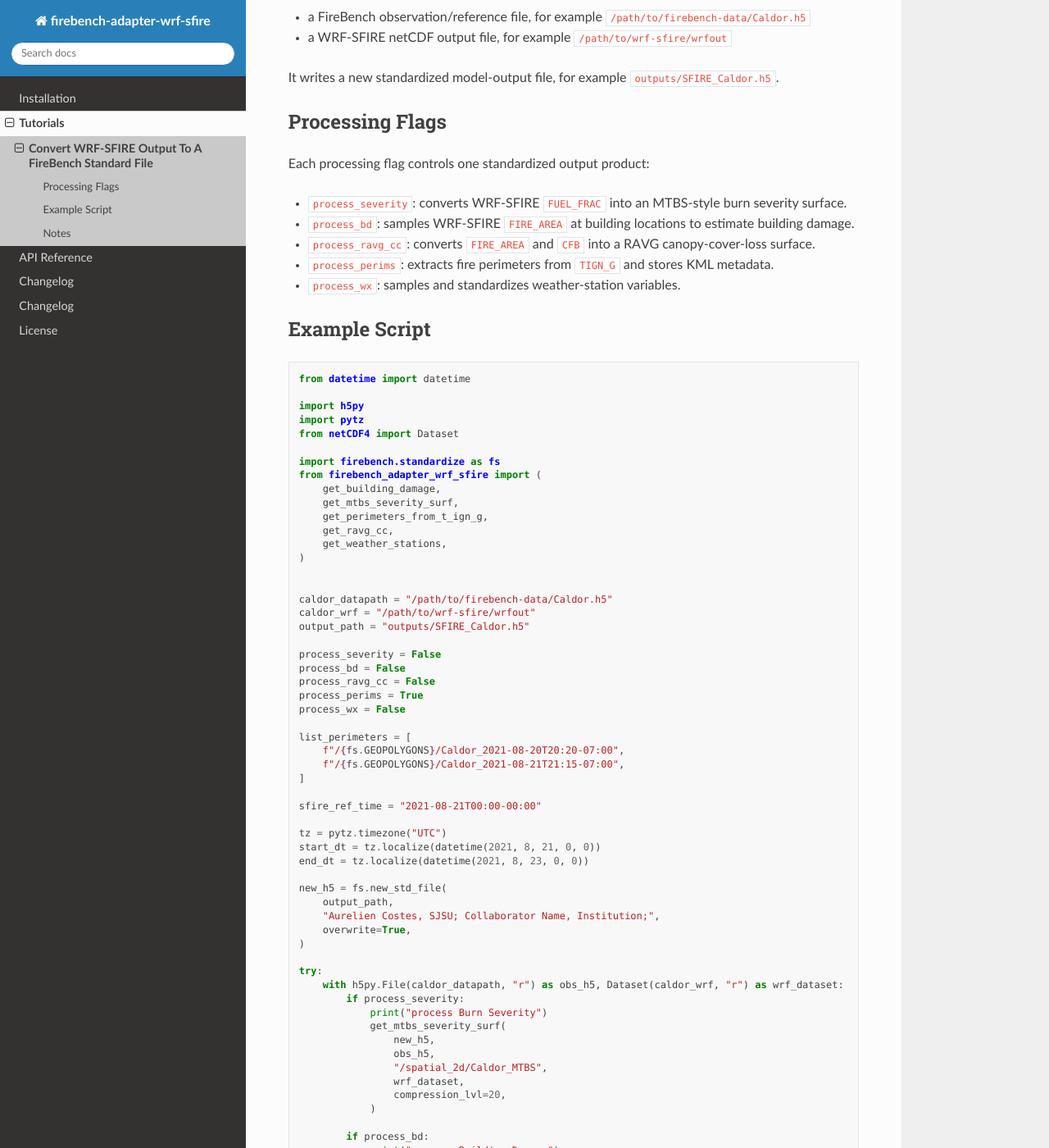
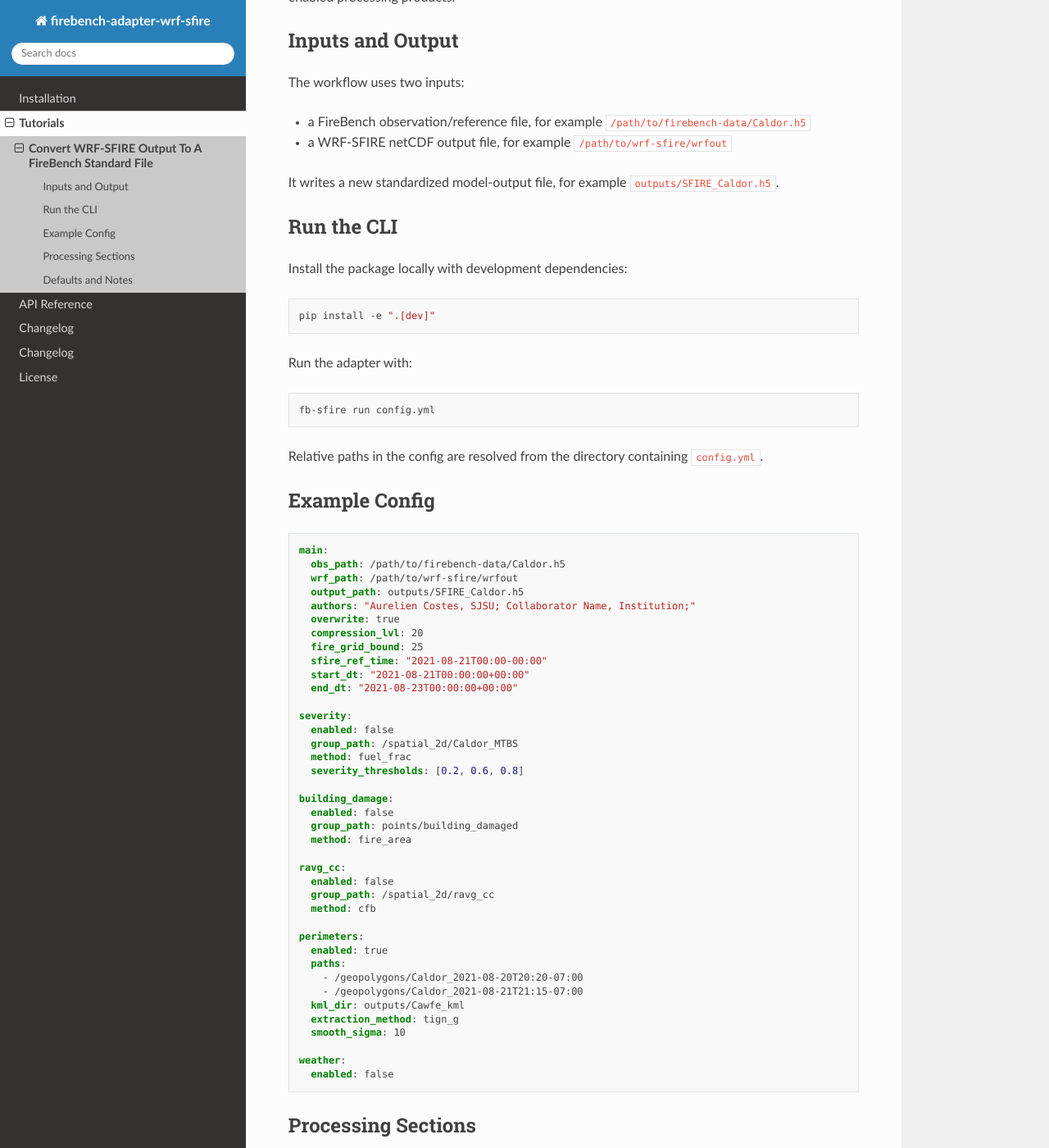
Before and after one commit to cdaumlobko-clgx/firebench-adapter-wrf-sfire, a Sphinx documentation site: the page built from docs/tutorials/caldor_wrf_sfire.md, in a window 1280 px wide and 1400 px high, scrolled down 308 px. Shown: the whole window at 82% size. Built offline with Sphinx 7.4.7 and the Read the Docs theme 3.1.0, drawn with Linux system fonts in a browser that asks for light colours; some of the changed text lies outside the part shown.

Commit message:
Add YAML CLI for WRF-SFIRE adapter

````diff
--- a/docs/tutorials/caldor_wrf_sfire.md
+++ b/docs/tutorials/caldor_wrf_sfire.md
@@ -2,131 +2,99 @@
 
 This tutorial shows the main workflow for converting WRF-SFIRE output into a FireBench-standardized HDF5 file. The example is based on a Caldor Fire workflow.
 
-The script uses two inputs:
+The CLI uses one YAML config file to describe the inputs, output path, shared run settings, and enabled processing products.
+
+## Inputs and Output
+
+The workflow uses two inputs:
 
 - a FireBench observation/reference file, for example `/path/to/firebench-data/Caldor.h5`
 - a WRF-SFIRE netCDF output file, for example `/path/to/wrf-sfire/wrfout`
 
 It writes a new standardized model-output file, for example `outputs/SFIRE_Caldor.h5`.
 
-## Processing Flags
+## Run the CLI
 
-Each processing flag controls one standardized output product:
+Install the package locally with development dependencies:
 
-- `process_severity`: converts WRF-SFIRE `FUEL_FRAC` into an MTBS-style burn severity surface.
-- `process_bd`: samples WRF-SFIRE `FIRE_AREA` at building locations to estimate building damage.
-- `process_ravg_cc`: converts `FIRE_AREA` and `CFB` into a RAVG canopy-cover-loss surface.
-- `process_perims`: extracts fire perimeters from `TIGN_G` and stores KML metadata.
-- `process_wx`: samples and standardizes weather-station variables.
-
-## Example Script
-
-```python
-from datetime import datetime
-
-import h5py
-import pytz
-from netCDF4 import Dataset
-
-import firebench.standardize as fs
-from firebench_adapter_wrf_sfire import (
-    get_building_damage,
-    get_mtbs_severity_surf,
-    get_perimeters_from_t_ign_g,
-    get_ravg_cc,
-    get_weather_stations,
-)
-
-
-caldor_datapath = "/path/to/firebench-data/Caldor.h5"
-caldor_wrf = "/path/to/wrf-sfire/wrfout"
-output_path = "outputs/SFIRE_Caldor.h5"
-
-process_severity = False
-process_bd = False
-process_ravg_cc = False
-process_perims = True
-process_wx = False
-
-list_perimeters = [
-    f"/{fs.GEOPOLYGONS}/Caldor_2021-08-20T20:20-07:00",
-    f"/{fs.GEOPOLYGONS}/Caldor_2021-08-21T21:15-07:00",
-]
-
-sfire_ref_time = "2021-08-21T00:00-00:00"
-
-tz = pytz.timezone("UTC")
-start_dt = tz.localize(datetime(2021, 8, 21, 0, 0))
-end_dt = tz.localize(datetime(2021, 8, 23, 0, 0))
-
-new_h5 = fs.new_std_file(
-    output_path,
-    "Aurelien Costes, SJSU; Collaborator Name, Institution;",
-    overwrite=True,
-)
-
-try:
-    with h5py.File(caldor_datapath, "r") as obs_h5, Dataset(caldor_wrf, "r") as wrf_dataset:
-        if process_severity:
-            print("process Burn Severity")
-            get_mtbs_severity_surf(
-                new_h5,
-                obs_h5,
-                "/spatial_2d/Caldor_MTBS",
-                wrf_dataset,
-                compression_lvl=20,
-            )
-
-        if process_bd:
-            print("process Building Damage")
-            get_building_damage(
-                new_h5,
-                obs_h5,
-                "points/building_damaged",
-                wrf_dataset,
-                compression_lvl=20,
-            )
-
-        if process_ravg_cc:
-            print("process RAVG Canopy Cover Loss")
-            get_ravg_cc(
-                new_h5,
-                obs_h5,
-                "/spatial_2d/ravg_cc",
-                wrf_dataset,
-                compression_lvl=20,
-            )
-
-        if process_perims:
-            print("process Perimeters")
-            get_perimeters_from_t_ign_g(
-                new_h5,
-                obs_h5,
-                wrf_dataset,
-                list_perimeters,
-                sfire_ref_time,
-                kml_dir="outputs/Cawfe_kml",
-                overwrite=True,
-                extraction_method="tign_g",
-                smooth_sigma=10,
-            )
-
-        if process_wx:
-            print("Process WX")
-            get_weather_stations(
-                new_h5,
-                obs_h5,
-                wrf_dataset,
-                sfire_ref_time,
-                start_dt,
-                end_dt,
-            )
-finally:
-    new_h5.close()
+```bash
+pip install -e ".[dev]"
 ```
 
-## Notes
+Run the adapter with:
 
-The perimeter workflow requires the perimeter groups in the observation file to have a `time` attribute. The value of `sfire_ref_time` must use the same timezone convention as those perimeter times so that `TIGN_G` is converted to the correct elapsed seconds.
+```bash
+fb-sfire run config.yml
+```
 
-The example only enables perimeter processing by default. Enable the other flags when the corresponding reference groups exist in the FireBench observation file and the required WRF-SFIRE variables are present in the model output.
+Relative paths in the config are resolved from the directory containing `config.yml`.
+
+## Example Config
+
+```yaml
+main:
+  obs_path: /path/to/firebench-data/Caldor.h5
+  wrf_path: /path/to/wrf-sfire/wrfout
+  output_path: outputs/SFIRE_Caldor.h5
+  authors: "Aurelien Costes, SJSU; Collaborator Name, Institution;"
+  overwrite: true
+  compression_lvl: 20
+  fire_grid_bound: 25
+  sfire_ref_time: "2021-08-21T00:00-00:00"
+  start_dt: "2021-08-21T00:00:00+00:00"
+  end_dt: "2021-08-23T00:00:00+00:00"
+
+severity:
+  enabled: false
+  group_path: /spatial_2d/Caldor_MTBS
+  method: fuel_frac
+  severity_thresholds: [0.2, 0.6, 0.8]
+
+building_damage:
+  enabled: false
+  group_path: points/building_damaged
+  method: fire_area
+
+ravg_cc:
+  enabled: false
+  group_path: /spatial_2d/ravg_cc
+  method: cfb
+
+perimeters:
+  enabled: true
+  paths:
+    - /geopolygons/Caldor_2021-08-20T20:20-07:00
+    - /geopolygons/Caldor_2021-08-21T21:15-07:00
+  kml_dir: outputs/Cawfe_kml
+  extraction_method: tign_g
+  smooth_sigma: 10
+
+weather:
+  enabled: false
+```
+
+## Processing Sections
+
+Each processing section has an `enabled` flag:
+
+- `severity`: converts WRF-SFIRE `FUEL_FRAC` into an MTBS-style burn severity surface.
+- `building_damage`: samples WRF-SFIRE `FIRE_AREA` at building locations.
+- `ravg_cc`: converts `FIRE_AREA` and `CFB` into a RAVG canopy-cover-loss surface.
+- `perimeters`: extracts fire perimeters from `TIGN_G` and stores KML metadata.
+- `weather`: samples and standardizes weather-station variables.
+
+The old script flags map directly to section settings:
+
+- `process_severity` -> `severity.enabled`
+- `process_bd` -> `building_damage.enabled`
+- `process_ravg_cc` -> `ravg_cc.enabled`
+- `process_perims` -> `perimeters.enabled`
+- `process_wx` -> `weather.enabled`
+
+## Defaults and Notes
+
+`main.compression_lvl` defaults to `3`, `main.fire_grid_bound` defaults to `25`, and `main.overwrite` defaults to `false`. `perimeters.kml_dir` defaults to `kml_model`, and `perimeters.smooth_sigma` defaults to `0`.
+
+The perimeter workflow requires the perimeter groups in the observation file to have a `time` attribute. The value of `main.sfire_ref_time` must use the same timezone convention as those perimeter times so that `TIGN_G` is converted to the correct elapsed seconds.
+
+`main.start_dt` and `main.end_dt` are required when `weather.enabled` is `true`; include timezone offsets in both values.
````
Also changed, not shown: AGENTS.md (added, +33 -0 lines), README.md (+8 -0 lines), pyproject.toml (+7 -0 lines), src/firebench_adapter_wrf_sfire/__init__.py (line endings or trailing spaces), 9 other files.
